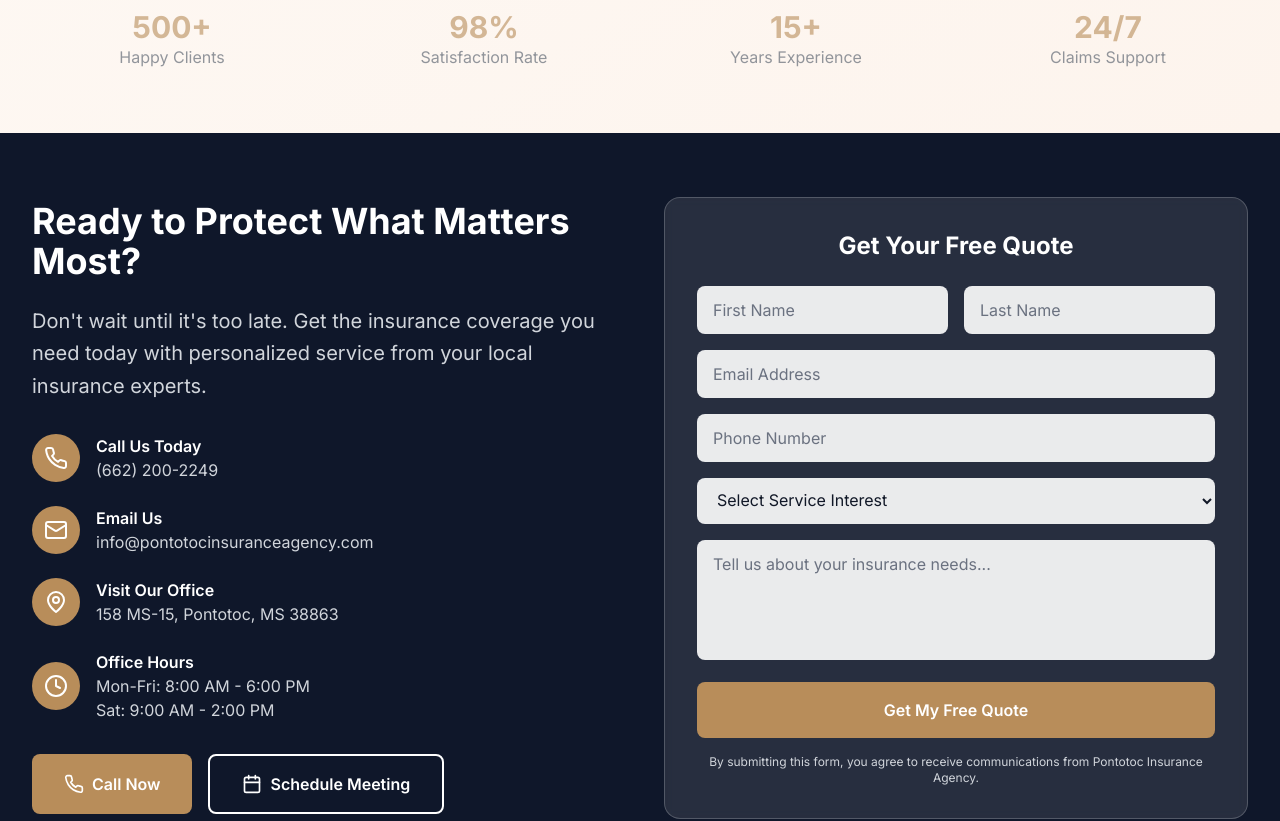
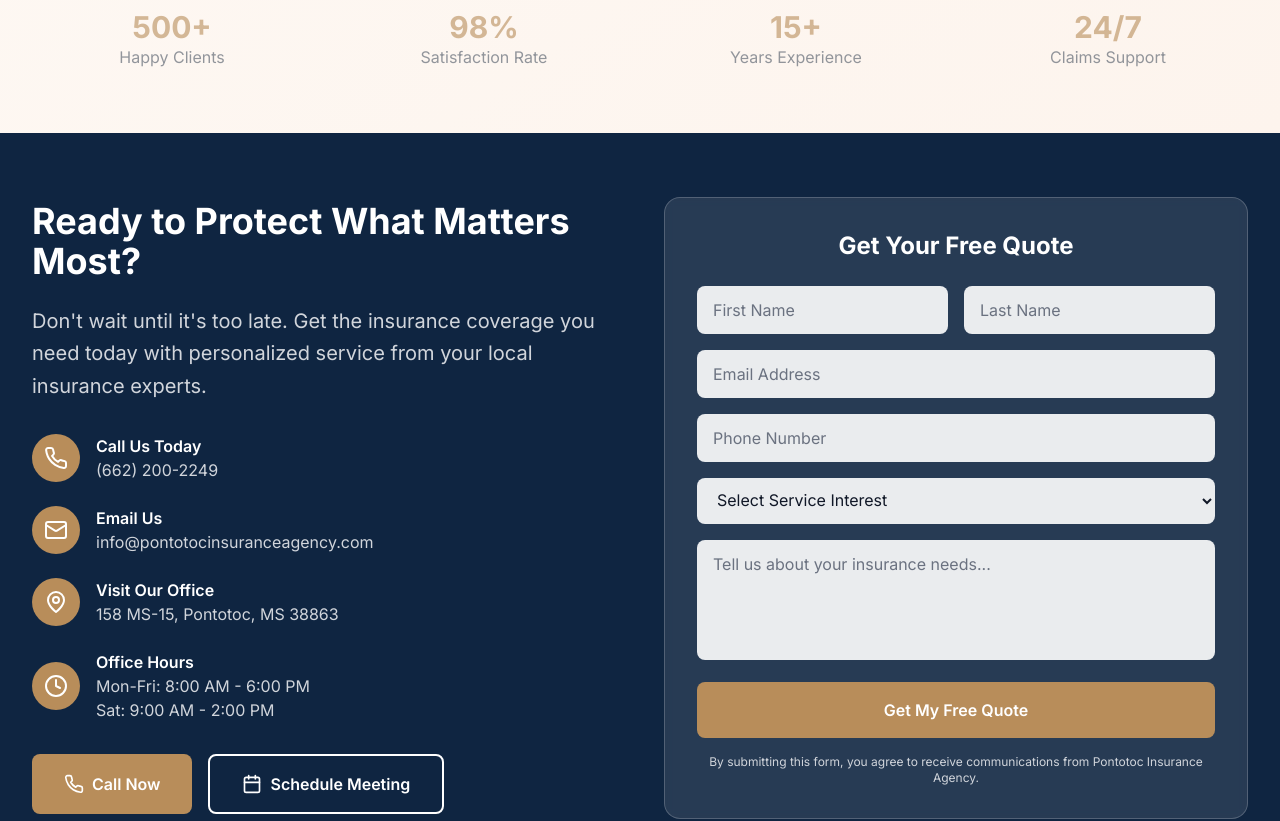
Before and after one commit to Aurex-Agency/Pontotocinsurance, a Next.js app: page / in a window 1280 px wide. Shown: the part 4880-5701 px from the top of the page. Built offline with nearby package versions, Linux system fonts and the light colour scheme.

Commit message:
Update secondary color to business color #0f2541
- Updated Tailwind config with new secondary color palette
- Dark blue secondary color complements the golden primary color
- Professional color scheme perfect for insurance branding
- All secondary-colored elements now use the new dark blue theme

```diff
--- a/tailwind.config.js
+++ b/tailwind.config.js
@@ -21,16 +21,16 @@
           900: '#6a4a2b',
         },
         secondary: {
-          50: '#f8fafc',
-          100: '#f1f5f9',
-          200: '#e2e8f0',
-          300: '#cbd5e1',
-          400: '#94a3b8',
-          500: '#64748b',
-          600: '#475569',
-          700: '#334155',
-          800: '#1e293b',
-          900: '#0f172a',
+          50: '#f0f4f8',
+          100: '#d9e2ec',
+          200: '#bcccdc',
+          300: '#9fb3c8',
+          400: '#829ab1',
+          500: '#627d98',
+          600: '#486581',
+          700: '#334e68',
+          800: '#243b53',
+          900: '#0f2541',
         }
       },
       fontFamily: {
```
